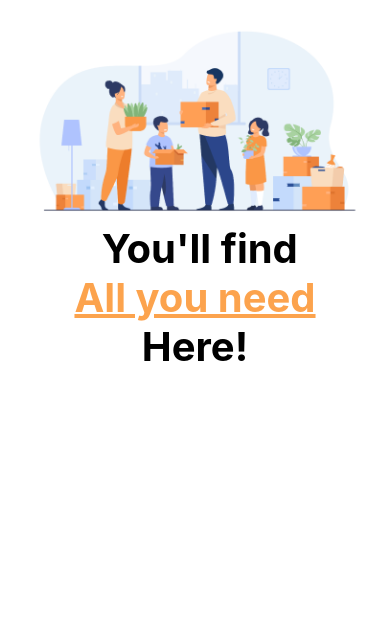
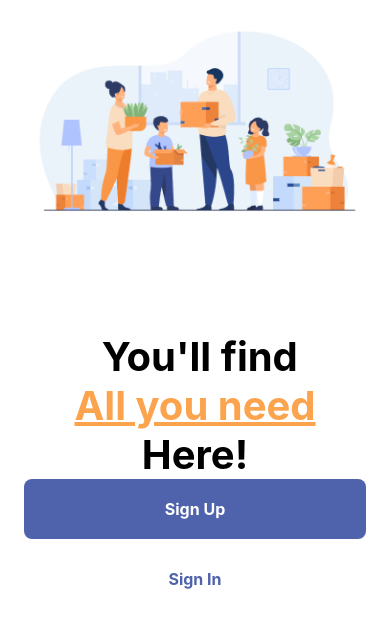
Before and after one commit to Leiladany/Teste1, a React Native app: screen / in a window 390 px wide. Shown: the top 628 px of the page. Built offline with nearby package versions, Linux system fonts and the light colour scheme.

Commit message:
button component

```diff
--- /dev/null
+++ b/src/components/Button/index.js
@@ -0,0 +1,16 @@
+import React from 'react';
+import {TouchableOpacity, Text} from 'react-native'; // Make sure you import Pressable from react-native
+import {styles} from './styles';
+
+const Button = ({title, onPress}) => {
+  return (
+    <TouchableOpacity
+      activeOpacity={0.6}
+      onPress={onPress}
+      style={styles.container}>
+      <Text style={styles.title}>{title}</Text>
+    </TouchableOpacity>
+  );
+};
+
+export default Button;
--- /dev/null
+++ b/src/components/Button/styles.js
@@ -0,0 +1,17 @@
+import {StyleSheet} from 'react-native';
+
+export const styles = StyleSheet.create({
+  container: {
+    backgroundColor: '#4F63AC',
+    paddingVertical: 20,
+    paddingHorizontal: 8,
+    borderRadius: 8,
+    width: '100%',
+  },
+  title: {
+    color: 'white',
+    textAlign: 'center',
+    fontSize: 16,
+    fontWeight: 'bold',
+  },
+});
--- a/src/screens/auth/Splash/index.js
+++ b/src/screens/auth/Splash/index.js
@@ -1,6 +1,7 @@
 import React from 'react';
-import {Text, Image, View} from 'react-native';
+import {Text, Image, View, Pressable} from 'react-native';
 import {styles} from './styles';
+import Button from '../../../components/Button';
 
 const Splash = () => {
   return (
@@ -10,9 +11,17 @@
         style={styles.images}
         source={require('../../../assets/splash.png')}
       />
+
+      <View style={styles.titleContainer} />
       <Text style={styles.title}> You'll find</Text>
       <Text style={[styles.title, styles.innerTitle]}>All you need</Text>
       <Text style={styles.title}>Here!</Text>
+
+      <Button title={'Sign Up'} />
+
+      <Pressable hitSlop={20}>
+        <Text style={styles.footerText}>Sign In</Text>
+      </Pressable>
     </View>
   );
 };
--- a/src/screens/auth/Splash/styles.js
+++ b/src/screens/auth/Splash/styles.js
@@ -3,10 +3,17 @@
 export const styles = StyleSheet.create({
   container: {
     padding: 24,
+    flexDirection: 'column',
+    justifyContent: 'center',
+    alignItems: 'center',
+    height: '100%',
   },
   images: {
     width: '100%',
     height: 200,
+  },
+  titleContainer: {
+    marginVertical: 54,
   },
   title: {
     fontSize: 40,
@@ -17,4 +24,11 @@
     color: '#FCA34D',
     textDecorationLine: 'underline',
   },
+  footerText: {
+    color: '#4F63AC',
+    textAlign: 'center',
+    fontSize: 16,
+    fontWeight: 'bold',
+    marginTop: 30,
+  },
 });
```
